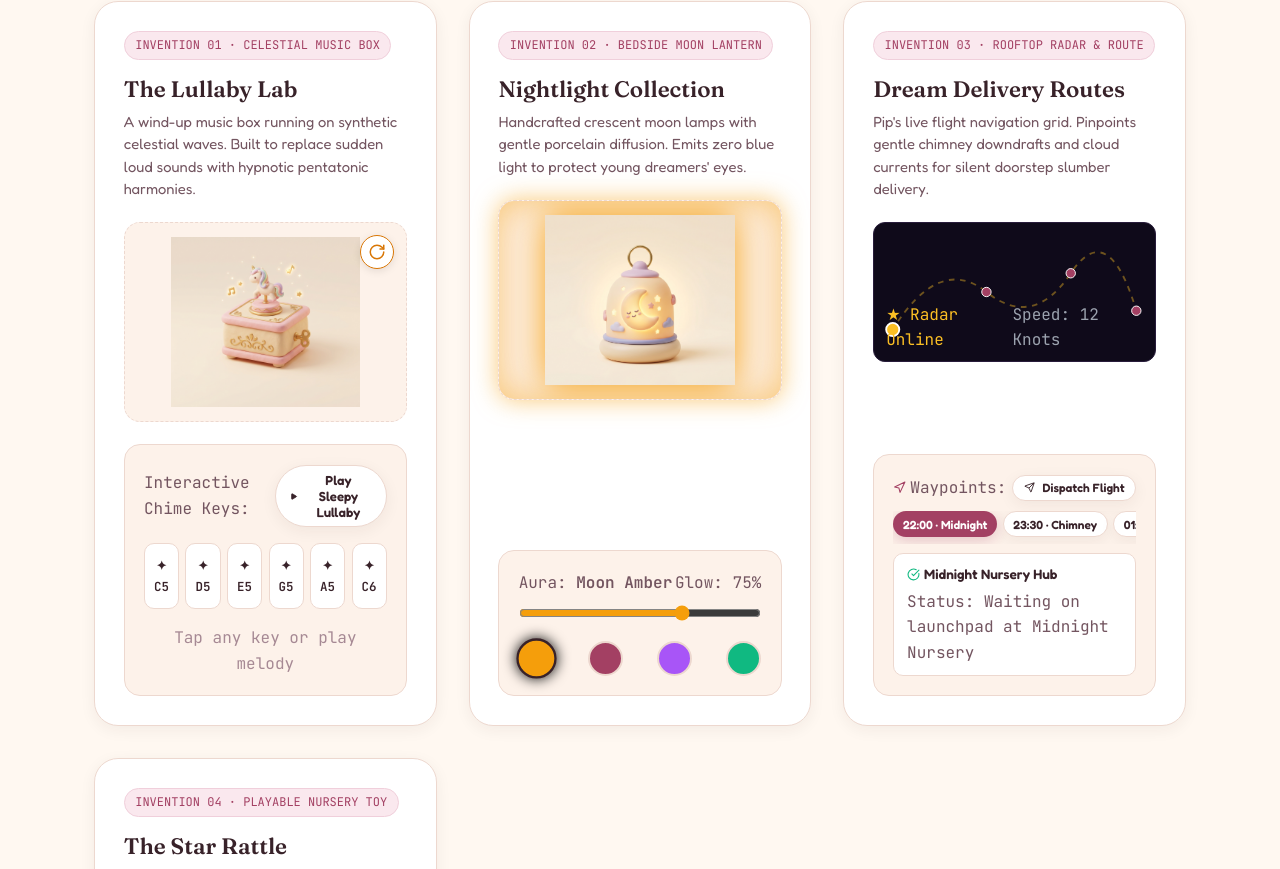
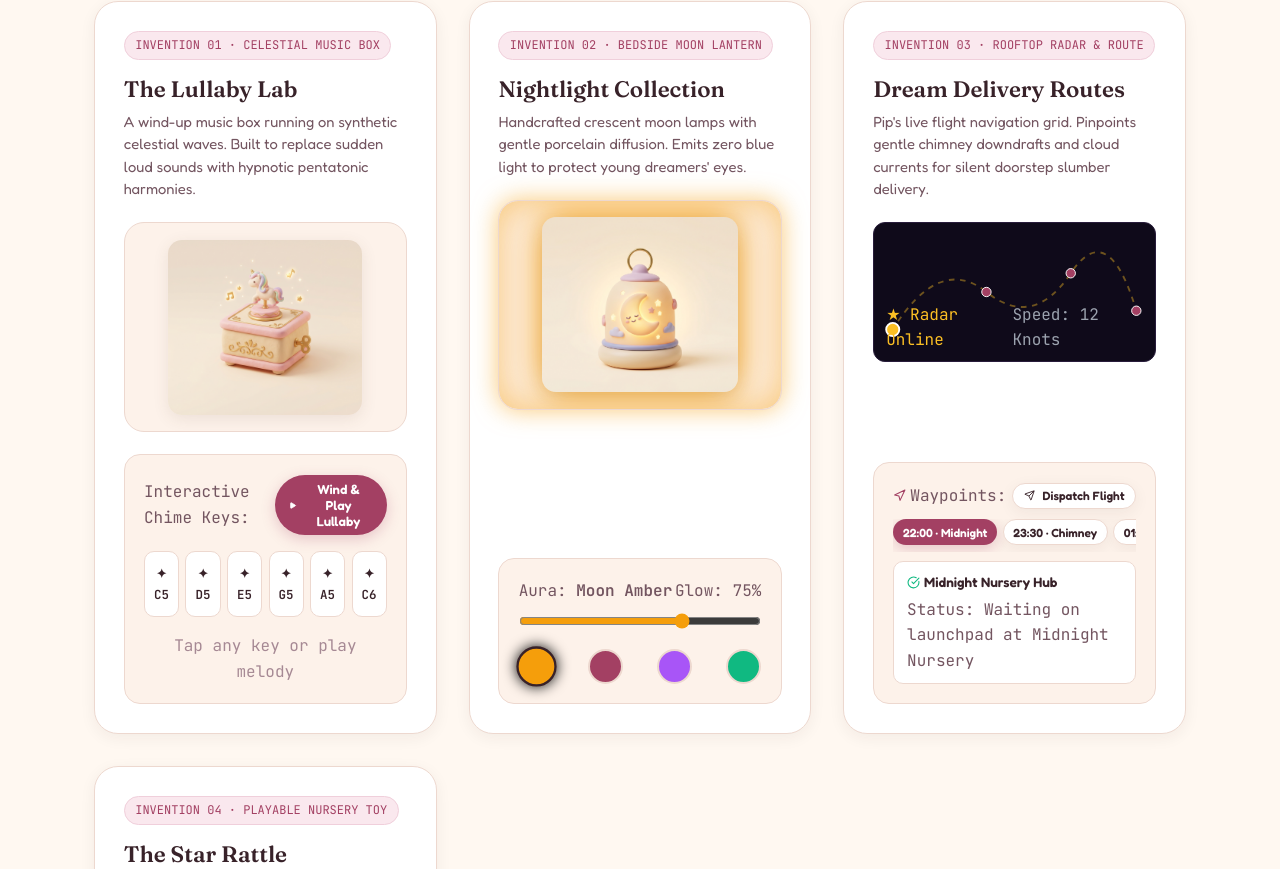
Before and after one commit to Harsh-codes04/pips-midnight-observatory, a React (Vite) app: page / in a window 1280 px wide. Shown: the part 1911-2780 px from the top of the page. Built offline with nearby package versions, Linux system fonts and the light colour scheme.

Commit message:
fix(showcase): remove confusing reload icon from music box, polish exhibition image framing and rounded elevation

```diff
--- a/src/components/Showcase.jsx
+++ b/src/components/Showcase.jsx
@@ -1,5 +1,5 @@
 import React, { useState } from 'react';
-import { Music, Lightbulb, MapPin, Play, Sparkles, Navigation, RotateCw, Send, CheckCircle } from 'lucide-react';
+import { Music, Lightbulb, MapPin, Play, Sparkles, Navigation, Send, CheckCircle } from 'lucide-react';
 import { sound } from '../utils/audio';
 
 const PENTATONIC_KEYS = [
@@ -150,18 +150,6 @@ export default function Showcase() {
                   <span className="music-note-float note-3">🎶</span>
                 </div>
               )}
-
-              {/* Animated Brass Winding Key Visual */}
-              <div
-                className="winding-key-badge"
-                style={{
-                  transform: `rotate(${windingDegrees}deg)`,
-                  transition: isPlayingMelody ? 'transform 3.4s linear' : 'transform 0.3s ease',
-                }}
-                title="Brass Winding Key"
-              >
-                <RotateCw size={18} color="#d97706" />
-              </div>
             </div>
 
             <div className="project-interactive-box">
@@ -171,13 +159,13 @@ export default function Showcase() {
                 </span>
                 <button
                   type="button"
-                  className="btn btn-secondary btn-pill"
+                  className="btn btn-primary btn-pill"
                   onClick={handlePlayLullaby}
                   disabled={isPlayingMelody}
-                  aria-label="Play sleepy lullaby melody"
+                  aria-label="Wind music box and play sleepy lullaby melody"
                 >
                   <Play size={13} fill="currentColor" />
-                  <span>{isPlayingMelody ? 'Playing...' : 'Play Sleepy Lullaby'}</span>
+                  <span>{isPlayingMelody ? 'Playing Lullaby...' : 'Wind & Play Lullaby'}</span>
                 </button>
               </div>
 
--- a/src/styles/index.css
+++ b/src/styles/index.css
@@ -537,27 +537,40 @@ h1, h2, h3, h4, .font-serif {
 
 .project-img-frame {
   width: 100%;
-  height: 200px;
-  border-radius: 16px;
+  height: 210px;
+  border-radius: 20px;
   background: var(--bg-card-subtle);
-  border: 1px dashed var(--border-light);
+  border: 1.5px solid var(--border-light);
   display: flex;
   align-items: center;
   justify-content: center;
   margin-bottom: 1.4rem;
   position: relative;
   overflow: hidden;
+  transition: all 0.3s ease;
+}
+
+[data-theme='dream'] .project-img-frame {
+  background: rgba(255, 248, 241, 0.05);
+  border-color: rgba(255, 255, 255, 0.12);
 }
 
 .project-preview-img {
-  max-height: 170px;
+  max-height: 175px;
   width: auto;
+  border-radius: 14px;
   object-fit: contain;
-  transition: transform 0.4s ease;
+  transition: transform 0.4s ease, box-shadow 0.4s ease;
+  box-shadow: 0 4px 16px rgba(92, 64, 51, 0.1);
+}
+
+[data-theme='dream'] .project-preview-img {
+  box-shadow: 0 8px 24px rgba(0, 0, 0, 0.4);
+  border: 1px solid rgba(255, 255, 255, 0.08);
 }
 
 .project-card:hover .project-preview-img {
-  transform: scale(1.08) rotate(-1deg);
+  transform: scale(1.05);
 }
 
 .project-name {
@@ -1216,22 +1229,6 @@ h1, h2, h3, h4, .font-serif {
   border: 1px solid var(--berry-border);
   border-radius: 14px;
   padding: 0.85rem 1.1rem;
-}
-
-/* Winding Key Badge */
-.winding-key-badge {
-  position: absolute;
-  top: 12px;
-  right: 12px;
-  width: 34px;
-  height: 34px;
-  border-radius: 50%;
-  background: var(--bg-card);
-  border: 1.5px solid #d97706;
-  display: flex;
-  align-items: center;
-  justify-content: center;
-  box-shadow: 0 2px 8px rgba(0,0,0,0.1);
 }
 
 /* Floating Music Notes */
```
